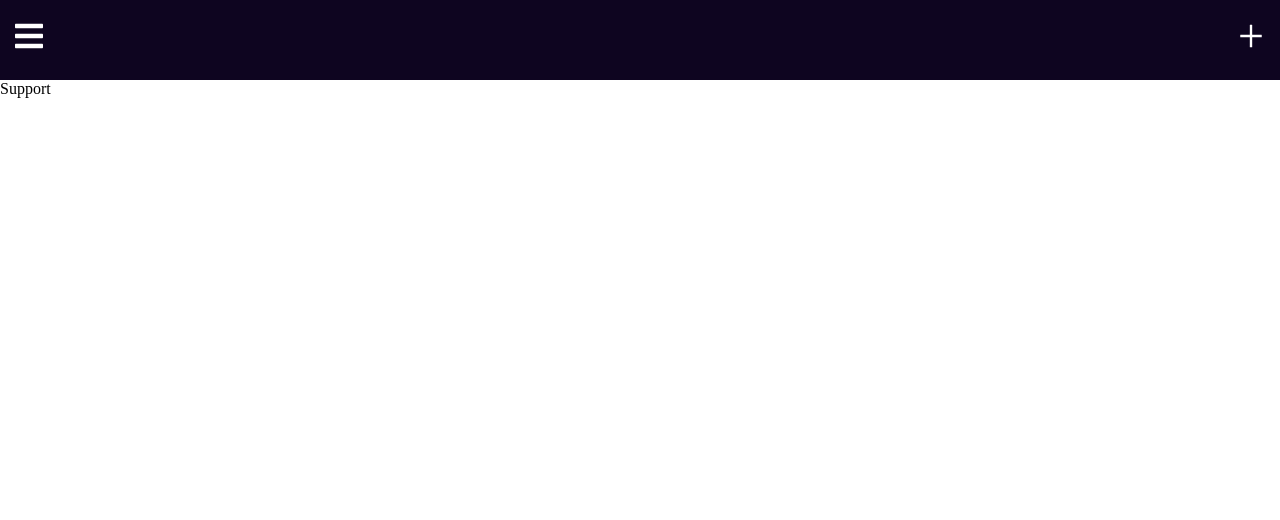
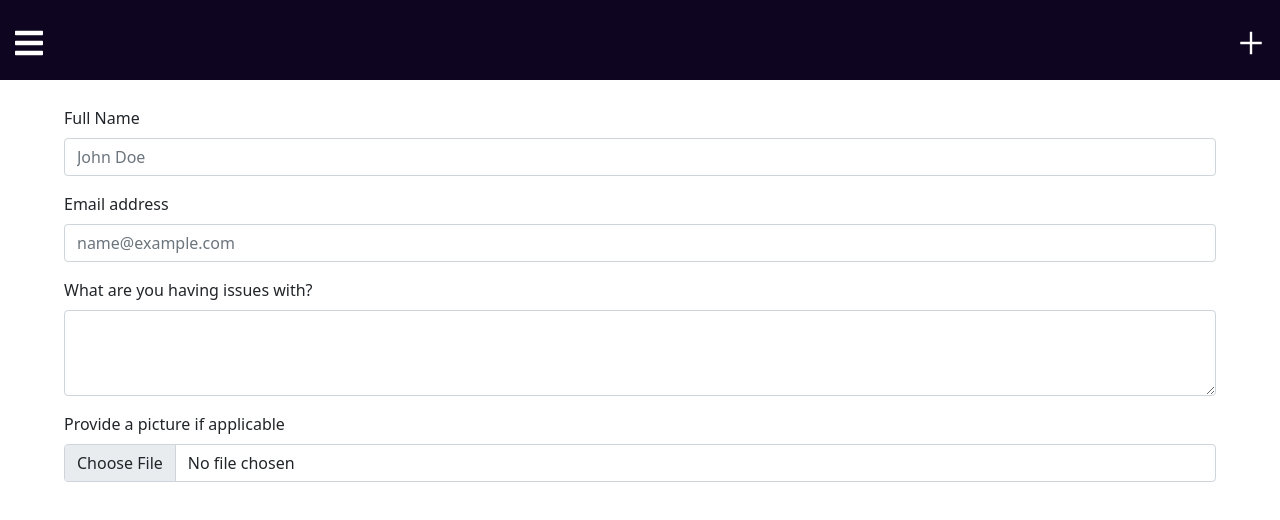
Before and after one commit to SKA246801/Sebastians-Kanban-board, a React (Create React App) app in the folder client/: page /support in a window 1280 px wide. Shown: the top 520 px of the page. Built offline with nearby package versions, Linux system fonts and the light colour scheme.

Commit message:
support page created

```diff
--- a/client/src/App.css
+++ b/client/src/App.css
@@ -11,3 +11,8 @@
   margin: 0;
   padding: 0;
 }
+
+.support-form{
+  max-width: 90%;
+  margin: 2% auto 0 auto
+}
--- a/client/src/components/Support/index.js
+++ b/client/src/components/Support/index.js
@@ -1,10 +1,26 @@
 import React from 'react'
-
+import {Form} from "react-bootstrap"
+import 'bootstrap/dist/css/bootstrap.min.css';
 function Support() {
     return (
-        <div className='Support'>
-            Support
-        </div>
+        <Form className="support-form">
+            <Form.Group className="mb-3" controlId="exampleForm.ControlInput1">
+                <Form.Label>Full Name</Form.Label>
+                <Form.Control type="name" placeholder="John Doe" />
+            </Form.Group>
+            <Form.Group className="mb-3" controlId="exampleForm.ControlInput1">
+                <Form.Label>Email address</Form.Label>
+                <Form.Control type="email" placeholder="name@example.com" />
+            </Form.Group>
+            <Form.Group className="mb-3" controlId="exampleForm.ControlTextarea1">
+                <Form.Label>What are you having issues with?</Form.Label>
+                <Form.Control as="textarea" rows={3} />
+            </Form.Group>
+            <Form.Group controlId="formFile" className="mb-3">
+                <Form.Label>Provide a picture if applicable</Form.Label>
+                <Form.Control type="file" />
+            </Form.Group>
+        </Form>
     )
 }
 
```
Also changed, not shown: 1 other file (tests, documents, lock files or other folders).
